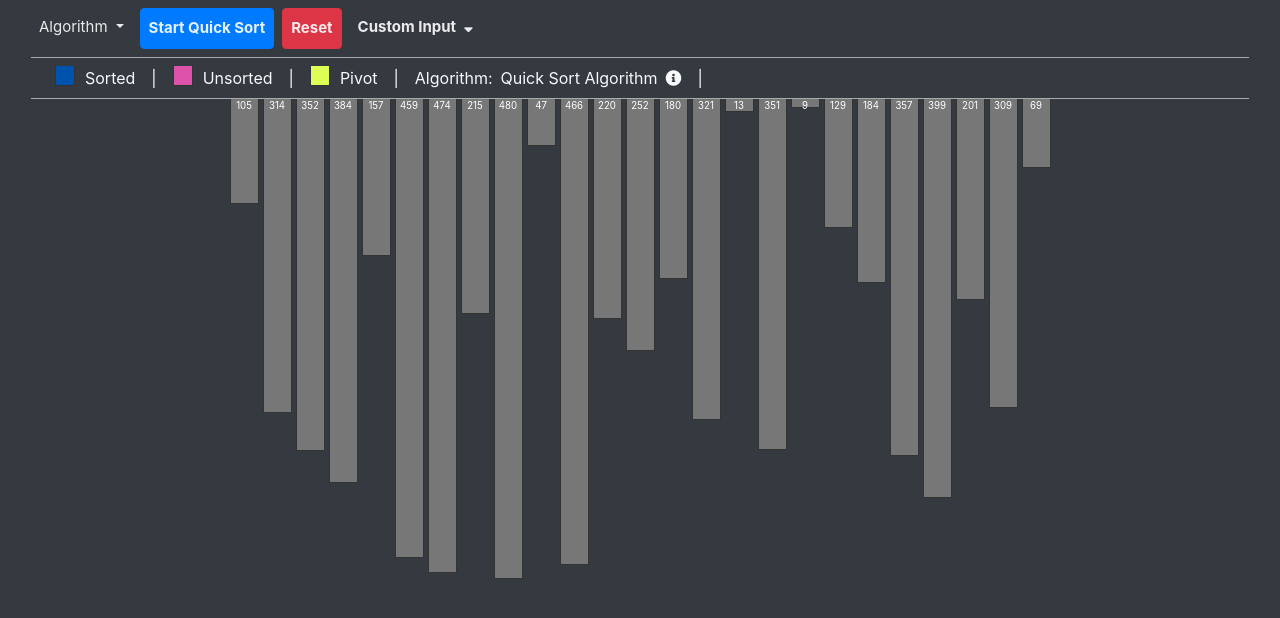
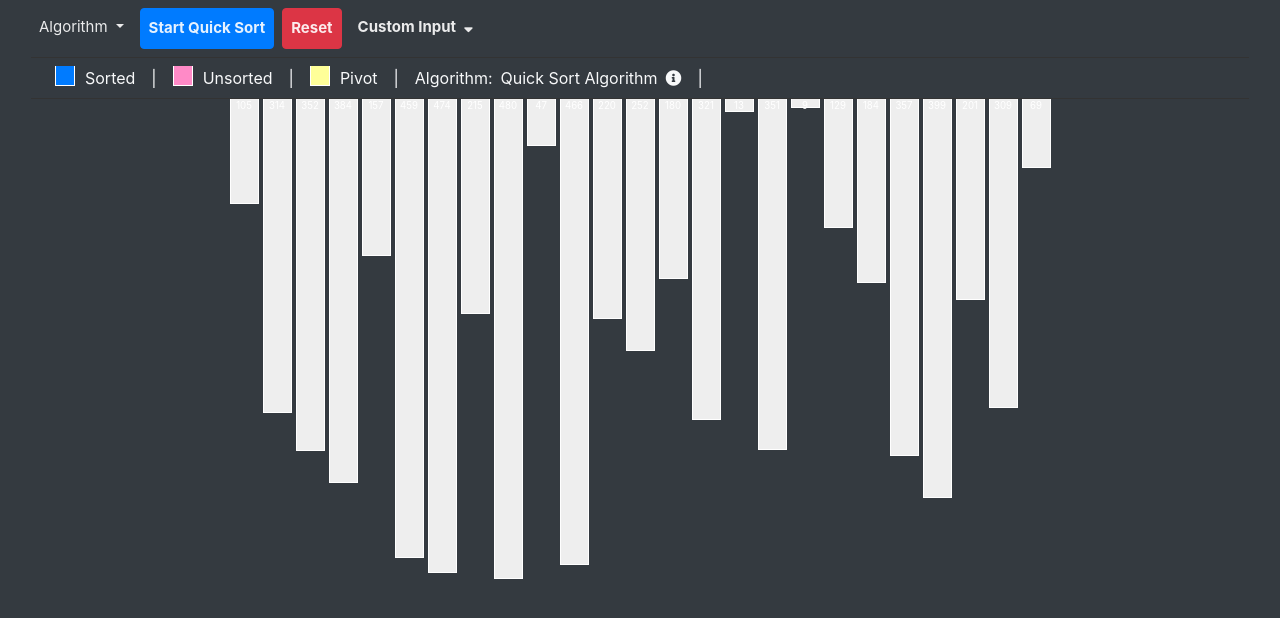
Before and after one commit to 1337Xcode/sortingdemo, a plain HTML site: page index.html in a window 1280 px wide. Shown: the top 618 px of the page. Drawn offline with nearby package versions, Linux system fonts and the light colour scheme.

Commit message:
Update style.css

```diff
--- a/style.css
+++ b/style.css
@@ -1,16 +1,17 @@
 :root {
-    --primary: #aaa;
-    --secondary: #777;
-    --dark: #333;
-    --sorted: #0053ACFF;
-    --unsorted: #DD53AC;
-    --pivot: #DDFF55;
-    --minimum: #55BB55;
-    --position: #5555DD;
-    --scanner: #DD8888;
-    --target: #55CC55;
-    --deleted: #CC5555;
+    --primary: #333;
+    --secondary: #eee;
+    --dark: #fff;
+    --sorted: #007BFF;
+    --unsorted: #FF8AC7;
+    --pivot: #FFFF99;
+    --minimum: #88CC88;
+    --position: #8888FF;
+    --scanner: #FFAAAA;
+    --target: #88DD88;
+    --deleted: #FF6666;
 }
+
 .cursor-pointer {
     cursor: pointer;
 }
```
